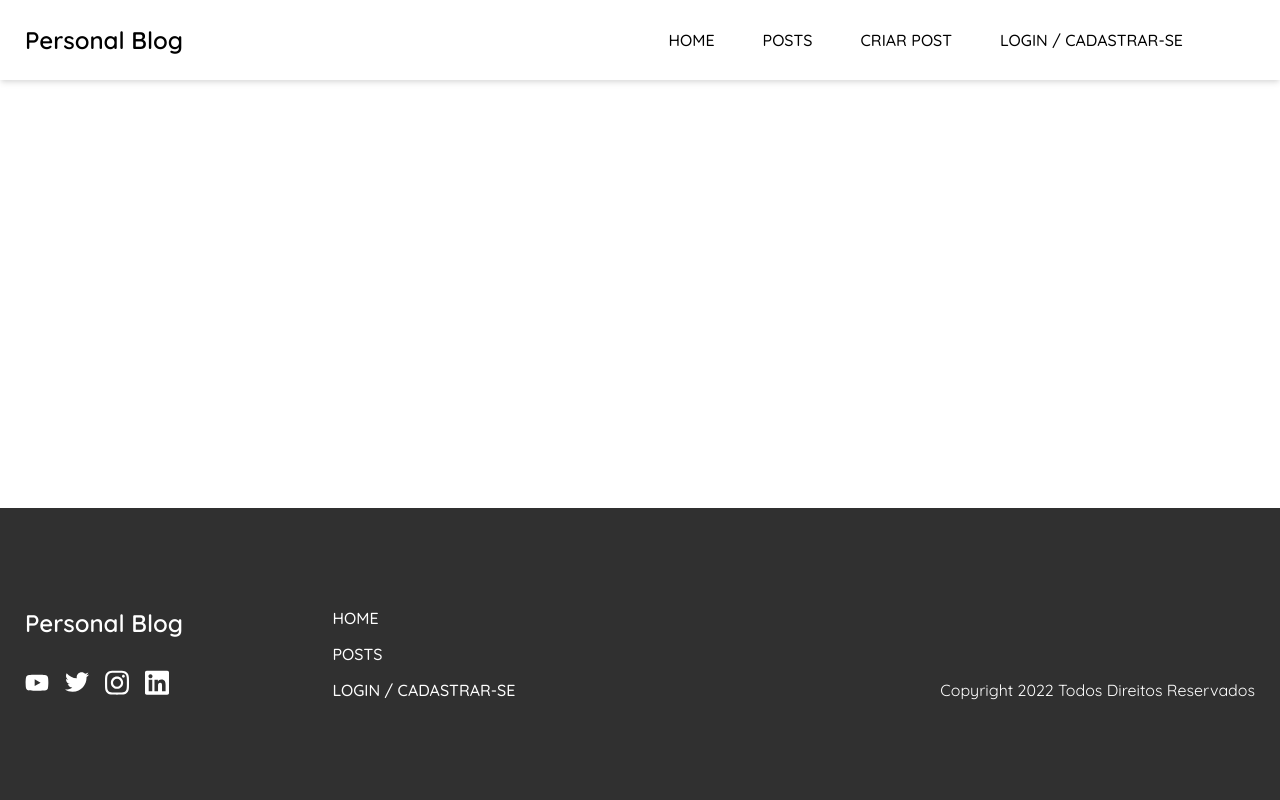
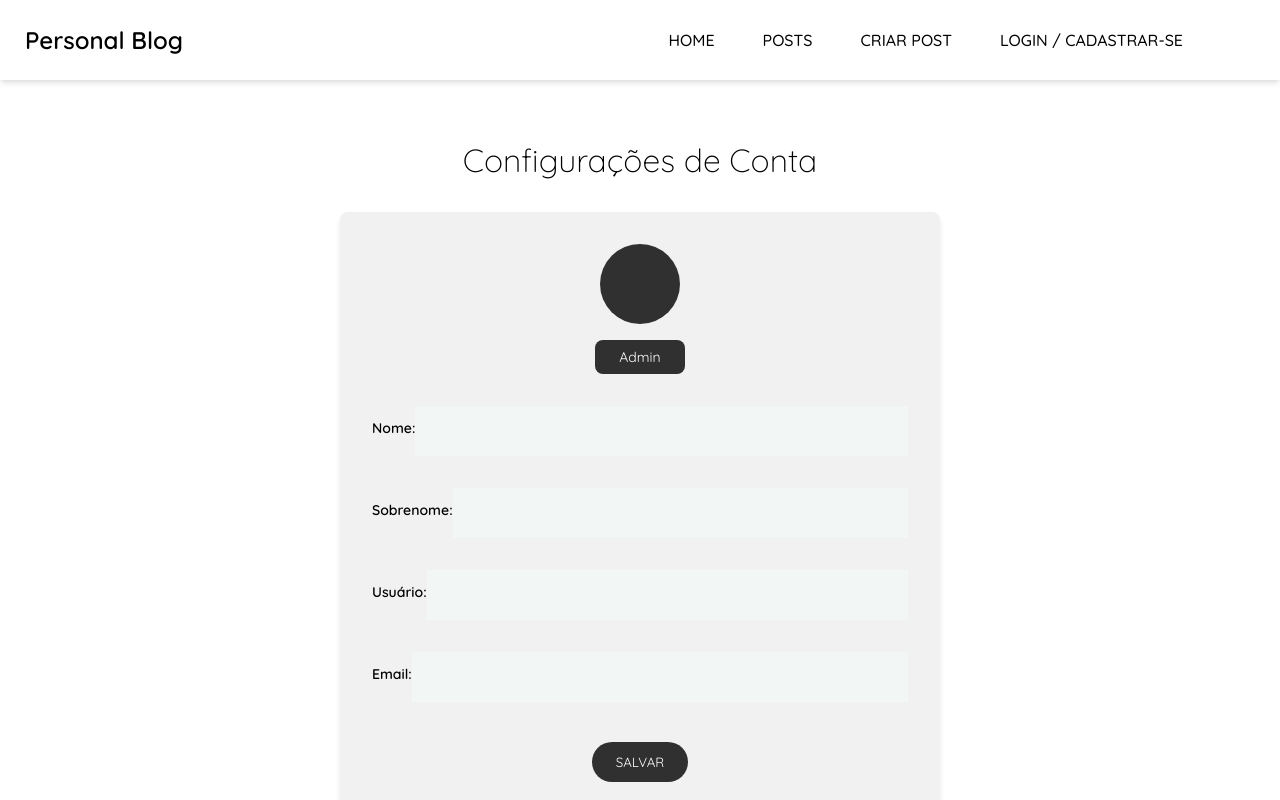
Before and after one commit to FilipiMachado/personal-blog-vuejs, a Vue app: page /profile in a window 1280 px wide. Shown: the top 800 px of the page. Built offline with nearby package versions, Linux system fonts and the light colour scheme; no server answers.

Commit message:
finishing profile logic

```diff
--- a/src/components/Navigation.vue
+++ b/src/components/Navigation.vue
@@ -24,13 +24,13 @@
             </div>
             <div class="options">
               <div class="option">
-                <router-link class="option" to="#">
+                <router-link class="option" :to="{ name: 'Profile' }">
                   <userIcon class="icon"/>
                   <p class="icon__text">Perfil</p>
                 </router-link>
               </div>
               <div class="option">
-                <router-link class="option" to="#">
+                <router-link class="option" :to="{ name: 'Admin' }">
                   <adminIcon class="icon"/>
                   <p class="icon__text">Admin</p>
                 </router-link>
@@ -49,8 +49,8 @@
       <ul v-show="mobileNav">
           <router-link class="link" :to="{ name: 'Home' }">Home</router-link>
           <router-link class="link" :to="{ name: 'Blogs' }">Posts</router-link>
-          <router-link class="link" to="#">Create Post</router-link>
-          <router-link v-if="!user" class="link" :to="{ name: 'Login' }">Login/Register</router-link>
+          <router-link class="link" to="#">Criar Post</router-link>
+          <router-link v-if="!user" class="link" :to="{ name: 'Login' }">Login/Cadastrar-se</router-link>
         </ul>
     </div>
   </header>
--- a/src/router/index.js
+++ b/src/router/index.js
@@ -5,6 +5,8 @@
 import Login from "../views/Login.vue"
 import Register from "../views/Register.vue"
 import ForgotPassword from "../views/ForgotPassword.vue"
+import Profile from "../views/Profile.vue"
+import Admin from "../views/Admin.vue"
 
 Vue.use(VueRouter)
 
@@ -49,6 +51,22 @@
       title: 'Forgot Password'
     }
   },
+  {
+    path: '/profile',
+    name: 'Profile',
+    component: Profile,
+    meta: {
+      title: 'Profile'
+    }
+  },
+  {
+    path: '/admin',
+    name: 'Admin',
+    component: Admin,
+    meta: {
+      title: 'Admin'
+    }
+  },
 ]
 
 const router = new VueRouter({
--- a/src/store/index.js
+++ b/src/store/index.js
@@ -43,6 +43,15 @@
         state.profileFirstName.match(/(\b\S)?/g).join("") +
         state.profileLastName.match(/(\b\S)?/g).join("");
     },
+    changeFirstName(state, payload) {
+      state.profileFirstName = payload
+    },
+    changeLastName(state, payload) {
+      state.profileLastName = payload
+    },
+    changeUsername(state, payload) {
+      state.profileUsername = payload
+    },
   },
   actions: {
     async getCurrentUser({commit}) {
--- /dev/null
+++ b/src/views/Admin.vue
@@ -0,0 +1,16 @@
+<template>
+  <div>
+    Admin
+  </div>
+</template>
+
+<script>
+export default {
+  data() {
+    return {};
+  },
+};
+</script>
+
+<style scoped>
+</style>
--- /dev/null
+++ b/src/views/Profile.vue
@@ -0,0 +1,180 @@
+<template>
+  <div class="profile">
+    <Modal v-if="modalActive"
+           :modalMessage="modalMessage"
+           v-on:close-modal="closeModal"/>
+    <div class="container">
+      <h2>Configurações de Conta</h2>
+      <div class="profile-info">
+        <div class="initials">{{ $store.state.profileInitials }}</div>
+        <div class="admin-badge">
+          <adminIcon class="icon"/>
+          <span>admin</span>
+        </div>
+        <div class="input">
+          <label for="firstName">Nome:</label>
+          <input type="text" id="firstName" v-model="firstName">
+        </div>
+        <div class="input">
+          <label for="lastName">Sobrenome:</label>
+          <input type="text" id="lastName" v-model="lastName">
+        </div>
+        <div class="input">
+          <label for="username">Usuário:</label>
+          <input type="text" id="username" v-model="username">
+        </div>
+        <div class="input">
+          <label for="email">Email:</label>
+          <input disabled type="text" id="email" v-model="email">
+        </div>
+        <button v-on:click="updateProfile">Salvar</button>
+      </div>
+    </div>
+  </div>
+</template>
+
+<script>
+import Modal from "../components/Modal.vue"
+import adminIcon from "../assets/Icons/user-crown-light.svg"
+
+export default {
+  name: 'Profile',
+  components: {
+    Modal,
+    adminIcon
+  },
+  data() {
+    return {
+      modalMessage: 'Mudanças Salvas',
+      modalActive: null
+    };
+  },
+  methods: {
+    closeModal() {
+      this.modalActive = !this.modalActive
+    },
+    updateProfile() {
+      this.$store.dispatch('updateUserSettings')
+      this.modalActive = !this.modalActive
+    }
+  },
+  computed: {
+    firstName: {
+      get() {
+        return this.$store.state.profileFirstName;
+      },
+      set(payload) {
+        this.$store.commit('changeFirstName', payload)
+      }
+    },
+    lastName: {
+      get() {
+        return this.$store.state.profileLastName;
+      },
+      set(payload) {
+        this.$store.commit('changeLastName', payload)
+      }
+    },
+    username: {
+      get() {
+        return this.$store.state.profileUsername;
+      },
+      set(payload) {
+        this.$store.commit('changeUsername', payload)
+      }
+    },
+    email() {
+      return this.$store.state.profileEmail
+    }
+  }
+};
+</script>
+
+<style scoped>
+.container {
+  max-width: 1000px;
+  padding: 60px 25px;
+}
+
+h2 {
+  text-align: center;
+  margin-bottom: 16px;
+  font-weight: 300;
+  font-size: 32px;
+}
+
+.profile-info {
+  border-radius: 8px;
+  box-shadow: 0 4px 6px -1px rgba(0, 0, 0, 0.1), 0 2px 4px -1px rgba(0, 0, 0, 0.06);
+  padding: 32px;
+  background-color: #f1f1f1;
+  display: flex;
+  flex-direction: column;
+  max-width: 600px;
+  margin: 32px auto;
+}
+
+.initials {
+  position: initial;
+  width: 80px;
+  height: 80px;
+  font-size: 32px;
+  background-color: #303030;
+  color: #fff;
+  display: flex;
+  align-self: center;
+  align-items: center;
+  justify-content: center;
+  border-radius: 50%;
+}
+
+.admin-badge {
+  display: flex;
+  align-self: center;
+  color: #fff;
+  font-size: 14px;
+  padding: 8px 24px;
+  border-radius: 8px;
+  background-color: #303030;
+  margin: 16px 0;
+  text-align: center;
+  text-transform: capitalize;
+}
+
+.icon {
+  width: 14px;
+  height: auto;
+  margin-right: 8px;
+}
+
+.input {
+  margin: 16px 0;
+}
+
+.input label {
+  font-weight: 600;
+  font-size: 14px;
+  display: block;
+  padding-bottom: 6px;
+}
+
+.input input {
+  width: 100%;
+  border: none;
+  background-color: #f2f7f6;
+  padding: 8px;
+  height: 50px;
+}
+
+input:focus {
+  outline: none;
+}
+
+button {
+  align-self: center;
+}
+
+@media (min-width: 900px) {
+
+}
+</style>
```
